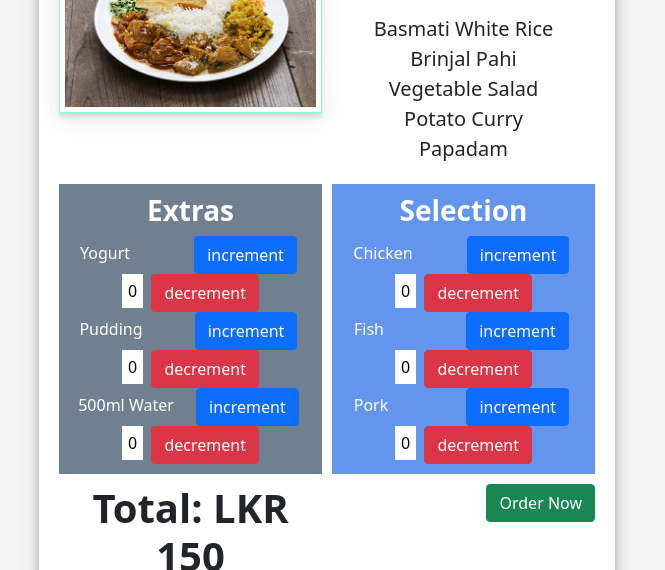
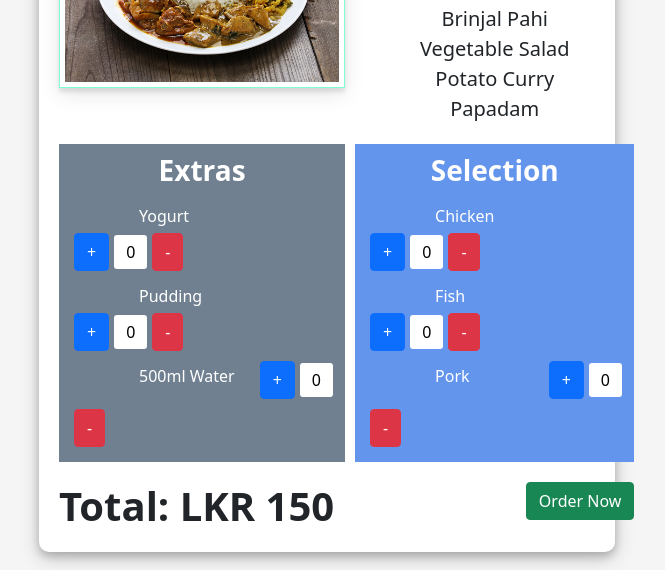
Before and after one commit to vizchamz/Restaurant-Menu, a plain HTML site: page index.html in a window 1280 px wide. Shown: the part 243-813 px from the top of the page, without its empty margins (313-978 px from the left). Drawn offline with nearby package versions, Linux system fonts and the light colour scheme.

Commit message:
div sections changed, new styles added, button js functions updated, button validations added

```diff
--- a/css/styles.css
+++ b/css/styles.css
@@ -1,6 +1,9 @@
 body {
     background-color: whitesmoke;
     text-align: center
+}
+.body-container {
+    margin-top: -40px;
 }
 #heading {
     margin-top: 6%;
@@ -55,5 +58,88 @@ body {
 #num1, #num2, #num3, #num4, #num5, #num6 {
     background-color: white;
     color: black;
-    padding: 6px
+    padding: 5px 12px;
+    float: left;
+    margin-top: 7px;
+    border-radius: 3px;
 }
+.btn-primary {
+    margin: 5px;
+    float: left;
+}
+.btn-danger {
+    margin: 5px;
+    float: left;
+}
+#shipping {
+    width: 48px;
+}
+#payment {
+    width: 280px;
+}
+.price-section b{
+    float: left;
+    margin-top: 10px;
+}
+#orderNow {
+    float: right;
+    margin-top: 10px;
+}
+.sub-section1 {
+    float: left;
+    margin-right: 80px;
+}
+#yogurt{
+    float: left;
+    margin-left: 70px;
+    margin-right: 64px;
+    margin-top: 8px;
+}
+.sub-section2 {
+    float: left;
+    margin-right: 80px;
+}
+#pudding{
+    float: left;
+    margin-left: 70px;
+    margin-right: 53px;
+    margin-top: 8px;
+}
+.sub-section3 {
+    float: left;
+}
+#water{
+    float: left;
+    margin-left: 70px;
+    margin-right: 20px;
+    margin-top: 8px;
+}
+.sub-section4 {
+    float: left;
+    margin-right: 80px;
+}
+#chicken{
+    float: left;
+    margin-left: 70px;
+    margin-right: 50px;
+    margin-top: 8px;
+}
+.sub-section5 {
+    float: left;
+    margin-right: 80px;
+}
+#fish{
+    float: left;
+    margin-left: 70px;
+    margin-right: 78px;
+    margin-top: 8px;
+}
+.sub-section6 {
+    float: left;
+}
+#pork{
+    float: left;
+    margin-left: 70px;
+    margin-right: 74px;
+    margin-top: 8px;
+}
--- a/index.html
+++ b/index.html
@@ -1,89 +1,103 @@
 <!DOCTYPE html>
 <html lang="en">
+
 <head>
     <meta charset="utf-8">
     <title>Flagship Restaurant</title>
-        <link href="https://cdn.jsdelivr.net/npm/bootstrap@5.0.0-beta2/dist/css/bootstrap.min.css" rel="stylesheet" integrity="sha384-BmbxuPwQa2lc/FVzBcNJ7UAyJxM6wuqIj61tLrc4wSX0szH/Ev+nYRRuWlolflfl" crossorigin="anonymous">
-        <link href="css/styles.css" rel="stylesheet"/>
+    <link href="https://cdn.jsdelivr.net/npm/bootstrap@5.0.0-beta2/dist/css/bootstrap.min.css" rel="stylesheet"
+        integrity="sha384-BmbxuPwQa2lc/FVzBcNJ7UAyJxM6wuqIj61tLrc4wSX0szH/Ev+nYRRuWlolflfl" crossorigin="anonymous">
+    <link href="css/styles.css" rel="stylesheet" />
 </head>
+
 <body>
+    <div class="body-container">
+        <h1 id="heading">Flagship Restaurant</h1>
+        <br />
+        <div class="container">
             <div>
-            <h1 id="heading">Flagship Restaurant</h1>
-            <br/>
-            <div class="container">
-                <div style="float:left">
-                    <img src="img/istockphoto-541990940-170667a.jpg" alt="Basmati Rice & Curry" id="basmati"/>
+                <img src="img/istockphoto-541990940-170667a.jpg" alt="Basmati Rice & Curry" id="basmati" />
             </div>
-                <div style="float:right" id="menu">
+            <div id="menu">
                 <h2>Menu</h2>
-                    <br/>
+                <br />
                 <span>Basmati White Rice</span>
-                    <br/>
+                <br />
                 <span>Brinjal Pahi</span>
-                    <br/>
+                <br />
                 <span>Vegetable Salad</span>
-                    <br/>
+                <br />
                 <span>Potato Curry</span>
-                    <br/>
+                <br />
                 <span>Papadam</span>
             </div>
-                <div style="float:left" id="extras">
+            <div id="extras">
                 <h3>
                     <b>Extras</b>
                 </h3>
                 <div>
-                    <span>Yogurt</span>
-                    <input type=button value="increment" onclick="button1()" class="btn btn-primary" style="margin-left: 60px"/>&nbsp;
-                    <span id="num1"></span>&nbsp;
-                    <input type=button value="decrement" onclick="button2()" class="btn btn-danger"/>
-                    <br/>
-                    <span>Pudding</span>
-                    <input type=button value="increment" onclick="button3()" class="btn btn-primary" style="margin-left: 48px"/>&nbsp;
-                    <span id="num2"></span>&nbsp;
-                    <input type=button value="decrement" onclick="button4()" class="btn btn-danger"/>
-                    <br/>
-                    <span>500ml Water</span>
-                    <input type=button value="increment" onclick="button5()" class="btn btn-primary" style="margin-left: 18px"/>&nbsp;
-                    <span id="num3"></span>&nbsp;
-                    <input type=button value="decrement" onclick="button6()" class="btn btn-danger"/>
+                    <div class="sub-section1">
+                        <span id="yogurt">Yogurt</span>
+                        <input type=button value="+" onclick="button1()" class="btn btn-primary" />
+                        <span id="num1">0</span>
+                        <input type=button value="-" onclick="button2()" class="btn btn-danger" />
+                    </div>
+                    <div class="sub-section2">
+                        <span id="pudding">Pudding</span>
+                        <input type=button value="+" onclick="button3()" class="btn btn-primary" />
+                        <span id="num2">0</span>
+                        <input type=button value="-" onclick="button4()" class="btn btn-danger" />
+                    </div>
+                    <div class="sub-section3">
+                        <span id="water">500ml Water</span>
+                        <input type=button value="+" onclick="button5()" class="btn btn-primary" />
+                        <span id="num3">0</span>
+                        <input type=button value="-" onclick="button6()" class="btn btn-danger" />
                     </div>
                 </div>
-                <div style="float:right" id="selection">
+            </div>
+            <div id="selection">
                 <h3>
                     <b>Selection</b>
                 </h3>
                 <div>
-                    <span>Chicken</span>
-                    <input type=button value="increment" onclick="button7()" class="btn btn-primary" style="margin-left: 50px"/>&nbsp;
-                    <span id="num4"></span>&nbsp;
-                    <input type=button value="decrement" onclick="button8()" class="btn btn-danger"/>
-                    <br/>
-                    <span>Fish</span>
-                    <input type=button value="increment" onclick="button9()" class="btn btn-primary" style="margin-left: 78px"/>&nbsp;
-                    <span id="num5"></span>&nbsp;
-                    <input type=button value="decrement" onclick="button10()" class="btn btn-danger"/>
-                    <br/>
-                    <span>Pork</span>
-                    <input type=button value="increment" onclick="button11()" class="btn btn-primary" style="margin-left: 74px"/>&nbsp;
-                    <span id="num6"></span>&nbsp;
-                    <input type=button value="decrement" onclick="button12()" class="btn btn-danger"/>
+                    <div class="sub-section4">
+                        <span id="chicken">Chicken</span>
+                        <input type=button value="+" onclick="button7()" class="btn btn-primary" />
+                        <span id="num4">0</span>
+                        <input type=button value="-" onclick="button8()" class="btn btn-danger" />
+                    </div>
+                    <div class="sub-section5">
+                        <span id="fish">Fish</span>
+                        <input type=button value="+" onclick="button9()" class="btn btn-primary" />
+                        <span id="num5">0</span>
+                        <input type=button value="-" onclick="button10()" class="btn btn-danger" />
+                    </div>
+                    <div class="sub-section6">
+                        <span id="pork">Pork</span>
+                        <input type=button value="+" onclick="button11()" class="btn btn-primary" />
+                        <span id="num6">0</span>
+                        <input type=button value="-" onclick="button12()" class="btn btn-danger" />
                     </div>
                 </div>
-                <div style="float:left">
-                    <h1 style="float:left">
-                        <b>Total: LKR <span id="price"></span></b>
+            </div>
+            <div class="price-section">
+                <h1>
+                    <b>Total: LKR <span id="price">150</span></b>
                 </h1>
             </div>
-                <div style="float:right">
-                    <input type="button" class="btn btn-success" value="Order Now" id="orderNow" name="orderNow" style="float:right" onclick="orderConfirmed()"/>
+            <div>
+                <input type="button" class="btn btn-success" value="Order Now" id="orderNow" name="orderNow"
+                    onclick="orderConfirmed()" />
             </div>
         </div>
-            <br/>
+        <br />
         <div>
-                <img src="img/free-shipping-icon-vector-10.jpg" alt="Free Shipping" id="shipping" style="width: 2.5%"/>
-                <img src="img/kisspng-credit-card-debit-card-american-express-mastercard-speed-icon-5b3d03c290f187.5404792515307253145937.png" alt="Payment Methods" id="payment" style="width: 15%"/>
+            <img src="img/free-shipping-icon-vector-10.jpg" alt="Free Shipping" id="shipping" />
+            <img src="img/kisspng-credit-card-debit-card-american-express-mastercard-speed-icon-5b3d03c290f187.5404792515307253145937.png"
+                alt="Payment Methods" id="payment" />
         </div>
     </div>
     <script src="js/scripts.js"></script>
 </body>
+
 </html>
--- a/js/scripts.js
+++ b/js/scripts.js
@@ -1,50 +1,122 @@
-var x = 0;
-
-document.getElementById("num1").innerHTML = x;
 function button1() {
-    document.getElementById("num1").innerHTML = ++x;
-}
-function button2() {
-    document.getElementById("num1").innerHTML = --x;
-}
-document.getElementById("num2").innerHTML = x;
-function button3() {
-    document.getElementById("num2").innerHTML = ++x;
-}
-function button4() {
-    document.getElementById("num2").innerHTML = --x;
-}
-document.getElementById("num3").innerHTML = x;
-function button5() {
-    document.getElementById("num3").innerHTML = ++x;
-}
-function button6() {
-    document.getElementById("num3").innerHTML = --x;
-}
-document.getElementById("num4").innerHTML = x;
-function button7() {
-    document.getElementById("num4").innerHTML = ++x;
-}
-function button8() {
-    document.getElementById("num4").innerHTML = --x;
-}
-document.getElementById("num5").innerHTML = x;
-function button9() {
-    document.getElementById("num5").innerHTML = ++x;
-}
-function button10() {
-    document.getElementById("num5").innerHTML = --x;
-}
-document.getElementById("num6").innerHTML = x;
-function button11() {
-    document.getElementById("num6").innerHTML = ++x;
-}
-function button12() {
-    document.getElementById("num6").innerHTML = --x;
+    let price = document.getElementById("price").innerHTML;
+    let priceInt = parseInt(price);
+    let value = document.getElementById("num1").innerHTML;
+    let newValue = parseInt(value) + 1;
+    document.getElementById("num1").innerHTML = newValue;
+    document.getElementById("price").innerHTML = priceInt + yogurt;
 }
 
-var y = 150;
-document.getElementById("price").innerHTML = y;
+function button2() {
+    let price = document.getElementById("price").innerHTML;
+    let priceInt = parseInt(price);
+    let value = document.getElementById("num1").innerHTML;
+    if (valueValidation(parseInt(value))) {
+        let newValue = parseInt(value) - 1;
+        document.getElementById("num1").innerHTML = newValue;
+        document.getElementById("price").innerHTML = priceInt - yogurt;
+    }
+}
+
+function button3() {
+    let price = document.getElementById("price").innerHTML;
+    let priceInt = parseInt(price);
+    let value = document.getElementById("num2").innerHTML;
+    let newValue = parseInt(value) + 1;
+    document.getElementById("num2").innerHTML = newValue;
+    document.getElementById("price").innerHTML = priceInt + pudding;
+}
+
+function button4() {
+    let price = document.getElementById("price").innerHTML;
+    let priceInt = parseInt(price);
+    let value = document.getElementById("num2").innerHTML;
+    if (valueValidation(parseInt(value))) {
+        let newValue = parseInt(value) - 1;
+        document.getElementById("num2").innerHTML = newValue;
+        document.getElementById("price").innerHTML = priceInt - pudding;
+    }
+}
+
+function button5() {
+    let price = document.getElementById("price").innerHTML;
+    let priceInt = parseInt(price);
+    let value = document.getElementById("num3").innerHTML;
+    let newValue = parseInt(value) + 1;
+    document.getElementById("num3").innerHTML = newValue;
+    document.getElementById("price").innerHTML = priceInt + water;
+}
+
+function button6() {
+    let price = document.getElementById("price").innerHTML;
+    let priceInt = parseInt(price);
+    let value = document.getElementById("num3").innerHTML;
+    if (valueValidation(parseInt(value))) {
+        let newValue = parseInt(value) - 1;
+        document.getElementById("num3").innerHTML = newValue;
+        document.getElementById("price").innerHTML = priceInt - water;
+    }
+}
+
+function button7() {
+    let price = document.getElementById("price").innerHTML;
+    let priceInt = parseInt(price);
+    let value = document.getElementById("num4").innerHTML;
+    let newValue = parseInt(value) + 1;
+    document.getElementById("num4").innerHTML = newValue;
+    document.getElementById("price").innerHTML = priceInt + chicken;
+}
+
+function button8() {
+    let price = document.getElementById("price").innerHTML;
+    let priceInt = parseInt(price);
+    let value = document.getElementById("num4").innerHTML;
+    if (valueValidation(parseInt(value))) {
+        let newValue = parseInt(value) - 1;
+        document.getElementById("num4").innerHTML = newValue;
+        document.getElementById("price").innerHTML = priceInt - chicken;
+    }
+}
+
+function button9() {
+    let price = document.getElementById("price").innerHTML;
+    let priceInt = parseInt(price);
+    let value = document.getElementById("num5").innerHTML;
+    let newValue = parseInt(value) + 1;
+    document.getElementById("num5").innerHTML = newValue;
+    document.getElementById("price").innerHTML = priceInt + fish;
+}
+
+function button10() {
+    let price = document.getElementById("price").innerHTML;
+    let priceInt = parseInt(price);
+    let value = document.getElementById("num5").innerHTML;
+    if (valueValidation(parseInt(value))) {
+        let newValue = parseInt(value) - 1;
+        document.getElementById("num5").innerHTML = newValue;
+        document.getElementById("price").innerHTML = priceInt - fish;
+    }
+}
+
+function button11() {
+    let price = document.getElementById("price").innerHTML;
+    let priceInt = parseInt(price);
+    let value = document.getElementById("num6").innerHTML;
+    let newValue = parseInt(value) + 1;
+    document.getElementById("num6").innerHTML = newValue;
+    document.getElementById("price").innerHTML = priceInt + pork;
+}
+
+function button12() {
+    let price = document.getElementById("price").innerHTML;
+    let priceInt = parseInt(price);
+    let value = document.getElementById("num6").innerHTML;
+    if (valueValidation(parseInt(value))) {
+        let newValue = parseInt(value) - 1;
+        document.getElementById("num6").innerHTML = newValue;
+        document.getElementById("price").innerHTML = priceInt - pork;
+    }
+}
 
 var yogurt = 40;
 var pudding = 60;
@@ -55,8 +127,15 @@ var fish = 80;
 var pork = 120;
 
 function orderConfirmed() {
-    /*var span_text = document.getElementById("num1").innerText;
-    y = y + (yogurt*span_text);
-    document.getElementById("price").innerHTML = y;*/
-    alert("Total is " + y)
+    var total = document.getElementById("price").innerHTML;
+    alert("Total is " + total)
 }
+
+function valueValidation(value) {
+    if (value > 0) {
+        return true;
+    }
+    else {
+        return false;
+    }
+}
```
Lines whose indentation alone changed are shown as unchanged.
